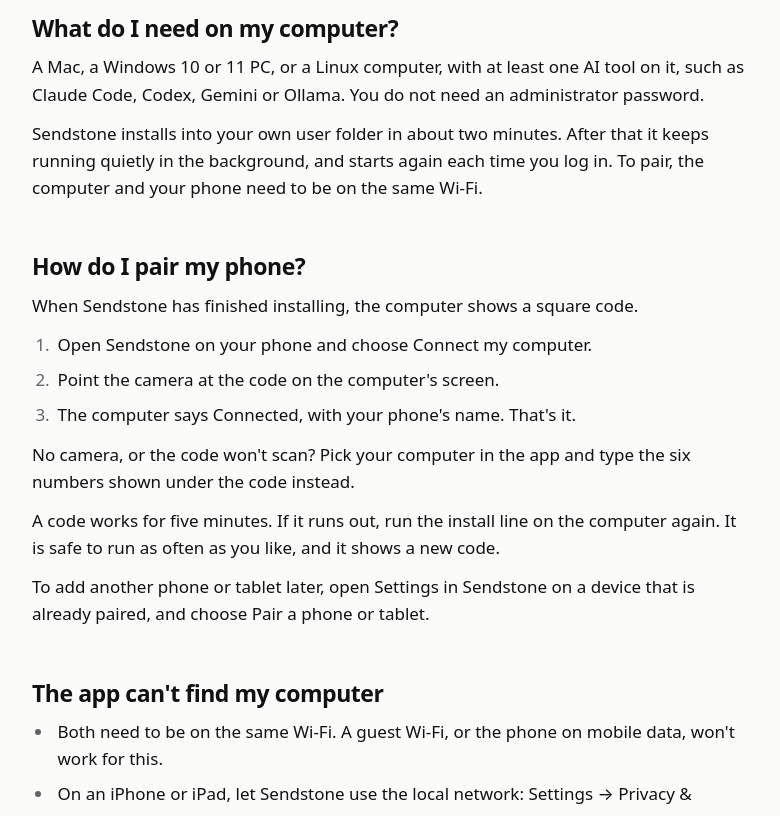
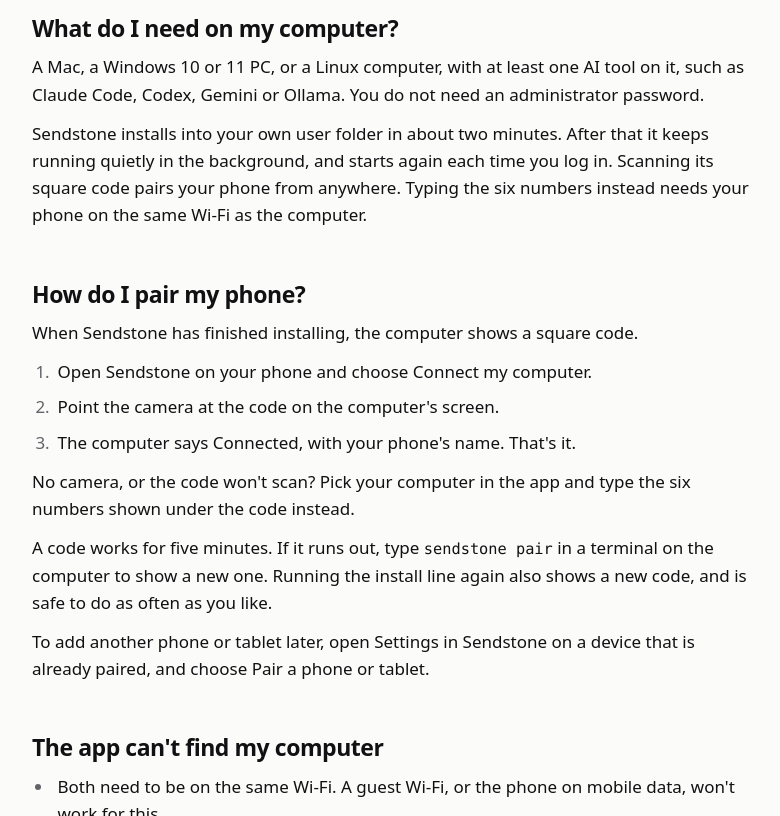
Before and after one commit to fatboyandchub/sendstone-site, a plain HTML site: page support.html in a window 1280 px wide. Shown: the part 680-1496 px from the top of the page, without its empty margins (248-1028 px from the left). Drawn offline with Linux system fonts and the light colour scheme.

Commit message:
Privacy page names the Windows app; help page: sendstone pair for a new code
Scanning the square code pairs from anywhere; only the six numbers need the
same Wi-Fi.

Co-Authored-By: Claude Opus 5.5 <noreply@anthropic.com>

```diff
--- a/support.html
+++ b/support.html
@@ -59,7 +59,7 @@
 
   <h2 id="computer">What do I need on my computer?</h2>
   <p>A Mac, a Windows 10 or 11 PC, or a Linux computer, with at least one AI tool on it, such as Claude Code, Codex, Gemini or Ollama. You do not need an administrator password.</p>
-  <p>Sendstone installs into your own user folder in about two minutes. After that it keeps running quietly in the background, and starts again each time you log in. To pair, the computer and your phone need to be on the same Wi-Fi.</p>
+  <p>Sendstone installs into your own user folder in about two minutes. After that it keeps running quietly in the background, and starts again each time you log in. Scanning its square code pairs your phone from anywhere. Typing the six numbers instead needs your phone on the same Wi-Fi as the computer.</p>
 
   <h2 id="pair">How do I pair my phone?</h2>
   <p>When Sendstone has finished installing, the computer shows a square code.</p>
@@ -69,7 +69,7 @@
     <li>The computer says Connected, with your phone's name. That's it.</li>
   </ol>
   <p>No camera, or the code won't scan? Pick your computer in the app and type the six numbers shown under the code instead.</p>
-  <p>A code works for five minutes. If it runs out, run the install line on the computer again. It is safe to run as often as you like, and it shows a new code.</p>
+  <p>A code works for five minutes. If it runs out, type <code>sendstone pair</code> in a terminal on the computer to show a new one. Running the install line again also shows a new code, and is safe to do as often as you like.</p>
   <p>To add another phone or tablet later, open Settings in Sendstone on a device that is already paired, and choose Pair a phone or tablet.</p>
 
   <h2 id="cant-find">The app can't find my computer</h2>
```
Also changed, not shown: privacy.html (+1 -1 lines).
